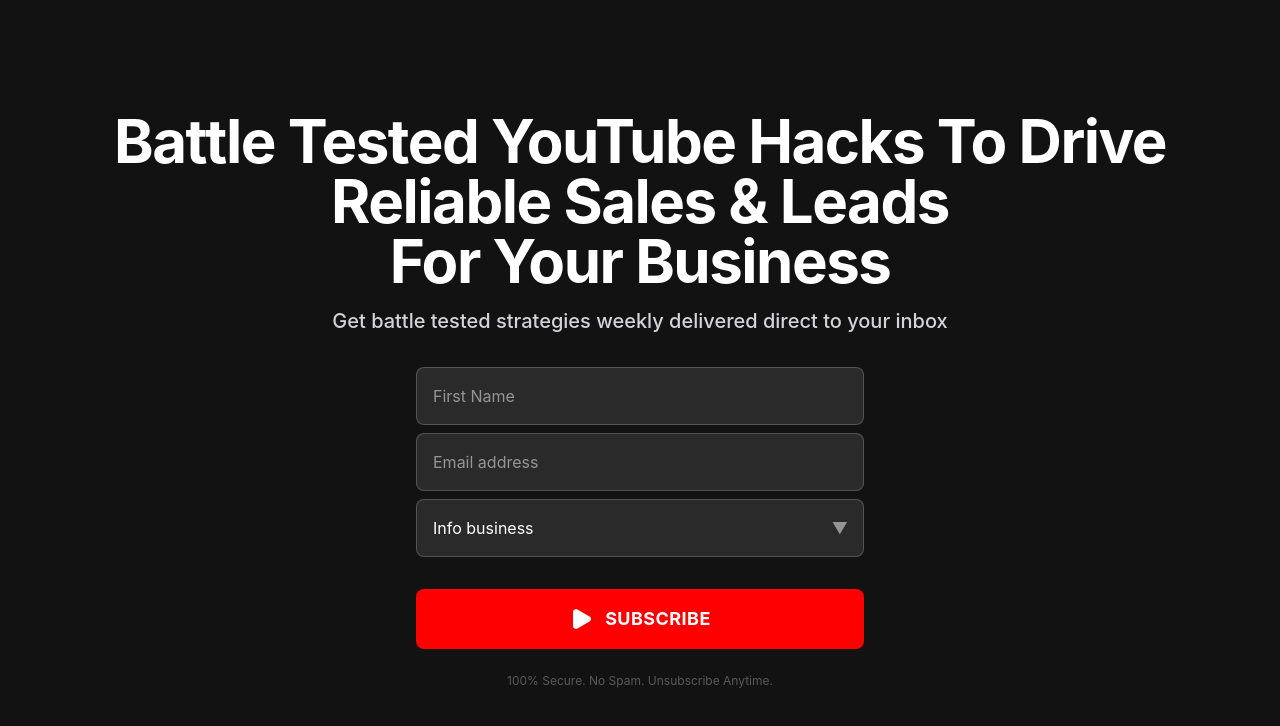
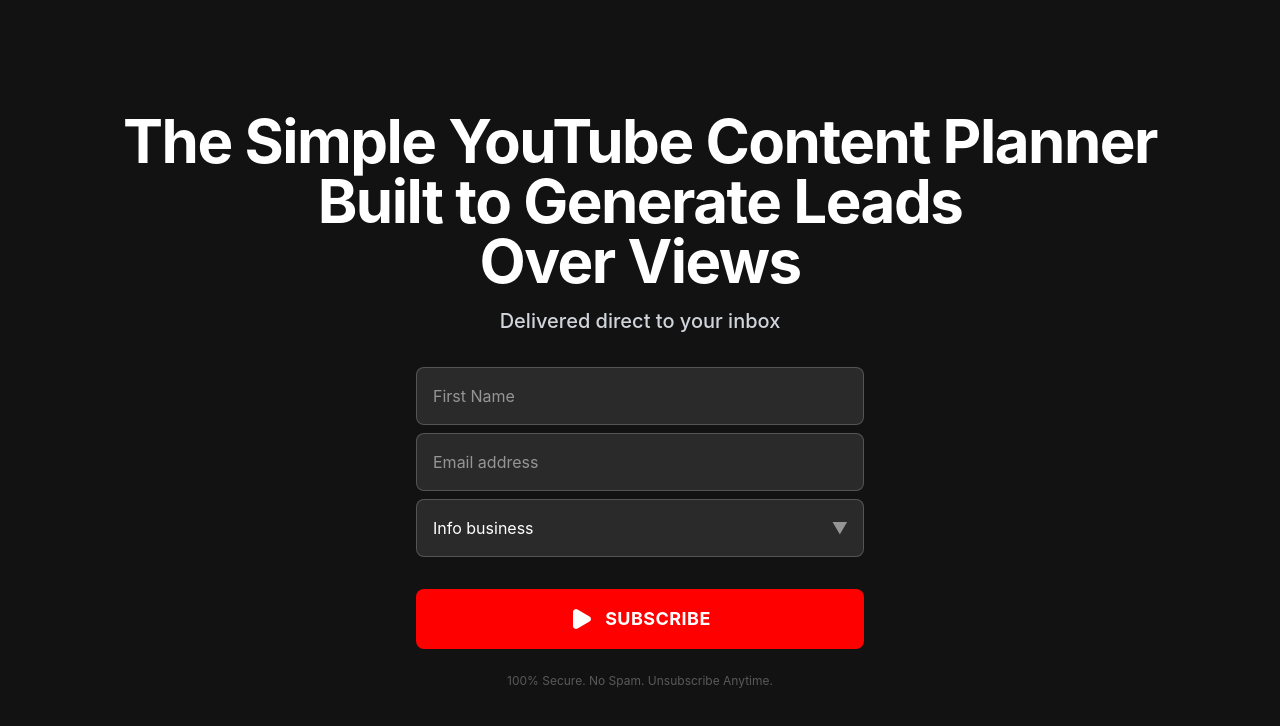
Before and after one commit to Andrewocaa/TrackSocial, a React (Vite) app: page /youtube-hacks in a window 1280 px wide. Shown: the top 726 px of the page. Built offline with nearby package versions, Linux system fonts and the light colour scheme.

Commit message:
Update OptInPage headline and subheadline

```diff
--- a/src/pages/OptInPage.tsx
+++ b/src/pages/OptInPage.tsx
@@ -26,10 +26,10 @@
             <div className="flex flex-col gap-8 text-center animate-fade-in">
                 <div className="space-y-4">
                     <h1 className="text-4xl md:text-5xl lg:text-6xl font-bold tracking-tight leading-tight max-w-6xl mx-auto">
-                        Battle Tested YouTube Hacks To Drive Reliable Sales & Leads <br className="hidden md:block" /> For Your Business
+                        The Simple YouTube Content Planner Built to Generate Leads<br className="hidden md:block" /> Over Views
                     </h1>
                     <p className="text-xl text-gray-300 font-medium">
-                        Get battle tested strategies weekly delivered direct to your inbox
+                        Delivered direct to your inbox
                     </p>
                 </div>
 
```
